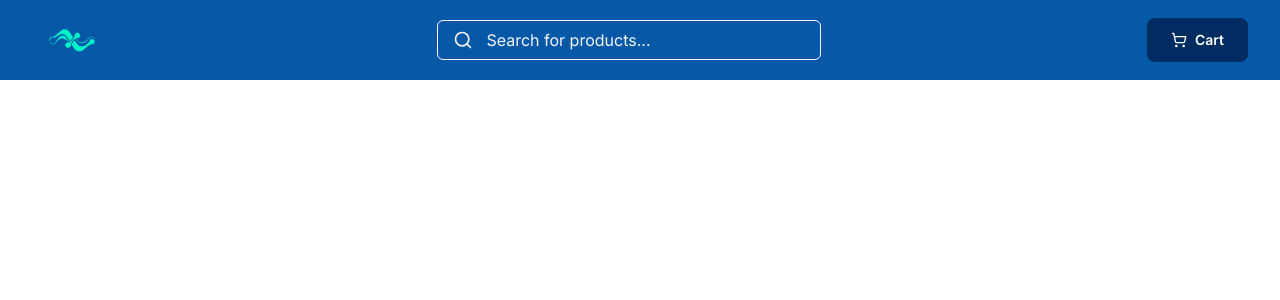
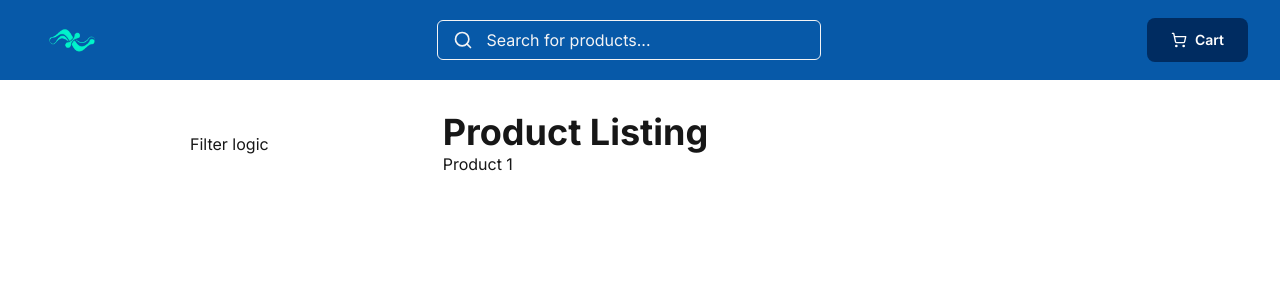
Before and after one commit to akashbhardwaj23/whatbytes-assignment, a Next.js app: page / in a window 1280 px wide. Shown: the top 300 px of the page. Built offline with nearby package versions, Linux system fonts and the light colour scheme.

Commit message:
added some ui home page logic

```diff
--- a/src/app/page.tsx
+++ b/src/app/page.tsx
@@ -1,8 +1,19 @@
 
 export default function Home() {
   return (
-    <div>
+    <main className="grid grid-cols-1 md:grid-cols-2 lg:grid-cols-3 gap-4 p-8">
+      <div className="col-span-1 flex justify-center items-center">
+        <h1>Filter logic</h1>
+      </div>
+      <div className="col-span-2">
 
-    </div>
+          <h1 className="text-4xl font-bold">Product Listing</h1>
+          <div className="grid grid-cols-1 md:grid-cols-2 lg:grid-cols-3 gap-4">
+            <div className="col-span-1">
+              <h2>Product 1</h2>
+            </div>
+          </div>
+      </div>
+    </main>
   );
 }
```
